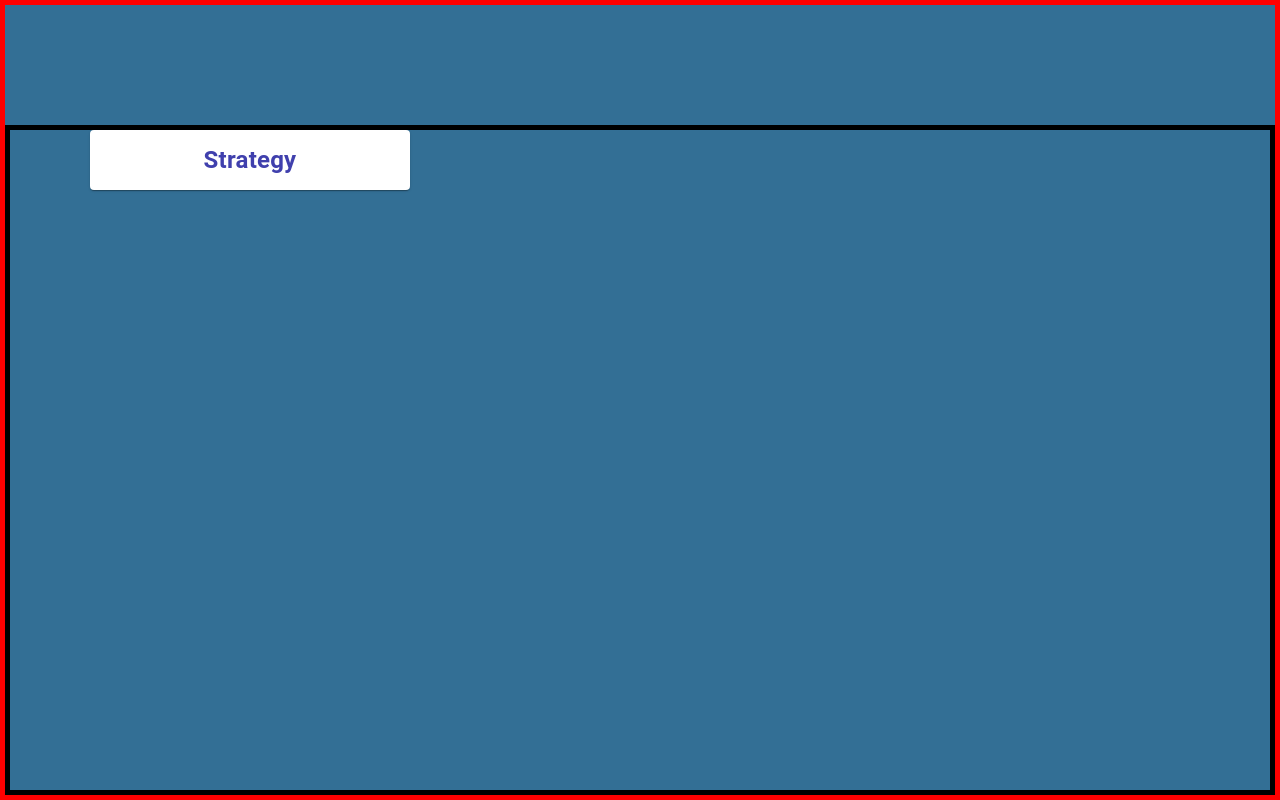
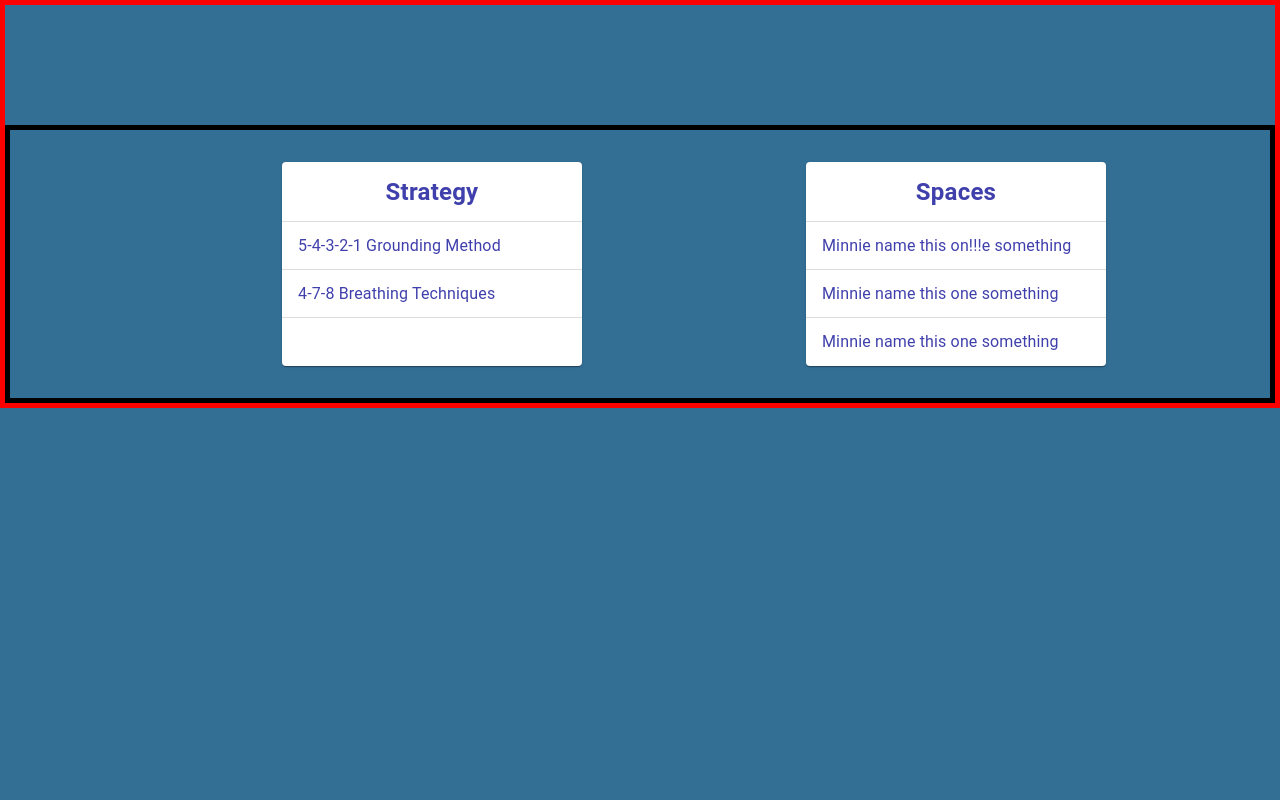
Before and after one commit to mdobinda/HackGT-9, a React (Create React App) app in the folder frontend/: page /results in a window 1280 px wide. Built offline with nearby package versions, Linux system fonts and the light colour scheme; no server answers.

Commit message:
Final push

```diff
--- a/frontend/src/result.js
+++ b/frontend/src/result.js
@@ -1,27 +1,116 @@
-import React from 'react';
+import React, {useState} from 'react';
+import {ExpandMore} from '@mui/icons-material';
+import {useLocation} from 'react-router-dom';
 import {
     Accordion, AccordionDetails,
     AccordionSummary, Card,
     CardActionArea, CardContent,
     CardMedia, Divider,
-    Icon, Typography
+    Icon, Typography,
 } from '@mui/material';
+
 
 export default function Result ()
 {
+
+
+    const [expanded, setExpanded] = useState('');
+    const location = useLocation();
+
+    console.log(location.state)
+
+    const handleChange = (panel) => (event, isExpanded) => {
+        event.preventDefault()
+        setExpanded(isExpanded ? panel : false);
+      };
+
     return(
-        <div style={{ display:"flex",height:"100vh", border:"solid 5px red",textAlign:"center", alignContent:"center"}}>
-            <div style={{border:"solid 5px black", marginTop:"15vh" ,width:"100vw"}}>
-                <div style={{width:"25vw", marginLeft:"10vh"}}>
+        <div style={{ display:"flex",width: "100%", border:"solid 5px red",textAlign:"center",  justifyContent: "space-between"}}>
+            <div style={{border:"solid 5px black", marginTop:"15vh" ,width:"100vw", flexDirection:"row"}}>
+                <div style={{display:'flex', width:"25vw", height:'100%', marginLeft:"10vh", flexDirection:"row", alignItems: 'space-between'}}>
+
+                    <div style = {{alignItems: "space-between", margin: "10%", marginLeft: "60%" }}>
+
                     <Accordion expanded={false} style={{minWidth:"300px"}}>
                         <AccordionSummary sx={{textAlign: "center", alignItems:"center", justifyContent:"center"}}>
                             <Typography sx={{flexGrow:1, fontWeight:600, fontSize:24}} textAlign={"center"} color="rgb(64, 64, 173)"> Strategy </Typography>
                         </AccordionSummary>
+                        <AccordionDetails>
+
+                        The 54321 grounding technique is simple, yet powerful. Like gradually attaching anchors to the boat, this method slowly pulls you back to earth.
+
+                        </AccordionDetails>
+                    </Accordion>
+                    <Accordion  style={{minWidth:"300px"}}>
+                        <AccordionSummary sx={{textAlign: "center", alignItems:"center", justifyContent:"center"}} id={"strategy1"}>
+                            <Typography color="rgb(64, 64, 173)"> 5-4-3-2-1 Grounding Method </Typography>
+                        </AccordionSummary>
                         <AccordionDetails></AccordionDetails>
                     </Accordion>
+                    <Accordion  style={{minWidth:"300px"}}>
+                        <AccordionSummary sx={{textAlign: "center", alignItems:"center", justifyContent:"center"}} id={"strategy2"}>
+                            <Typography color="rgb(64, 64, 173)"> 4-7-8 Breathing Techniques  </Typography>
+
+
+                        </AccordionSummary>
+                        <AccordionDetails>
+
+                        Try the following:
+
+                        Inhale to a count of four with your mouth closed.
+                        Hold to a count of seven.
+
+                        Exhale through pursed lips with a whooshing sound to a count of eight.
+                        Repeat the cycle up to four times, unless uncomfortable.
+                        </AccordionDetails>
+                    </Accordion>
+                    <Accordion style={{minWidth:"300px"}}>
+                        <AccordionSummary sx={{textAlign: "center", alignItems:"center", justifyContent:"center"}} id={"strategy1"}>
+                            <Typography color="rgb(64, 64, 173)">  </Typography>
+                        </AccordionSummary>
+                        <AccordionDetails></AccordionDetails>
+                    </Accordion>
+
+
+                    </div>
+
+
+
+                    <div style={{width:"25vw", flexDirection: "row", justifyContent: 'space-between', margin: "10%", marginLeft: "60%" }}>
+                    <Accordion expanded={false} style={{minWidth:"300px"}}>
+                        <AccordionSummary sx={{textAlign: "center", alignItems:"center", justifyContent:"center"}}>
+                            <Typography sx={{flexGrow:1, fontWeight:600, fontSize:24}} textAlign={"center"} color="rgb(64, 64, 173)"> Spaces </Typography>
+                        </AccordionSummary>
+                        <AccordionDetails></AccordionDetails>
+                    </Accordion>
+                    <Accordion  style={{minWidth:"300px"}}>
+                        <AccordionSummary sx={{textAlign: "center", alignItems:"center", justifyContent:"center"}}>
+                            <Typography color="rgb(64, 64, 173)"> Minnie name this on!!!e something </Typography>
+                        </AccordionSummary>
+                        <AccordionDetails></AccordionDetails>
+                    </Accordion>
+                    <Accordion  style={{minWidth:"300px"}}>
+                        <AccordionSummary sx={{textAlign: "center", alignItems:"center", justifyContent:"center"}}>
+                            <Typography color="rgb(64, 64, 173)"> Minnie name this one something </Typography>
+                        </AccordionSummary>
+                        <AccordionDetails></AccordionDetails>
+                    </Accordion>
+                    <Accordion  style={{minWidth:"300px"}}>
+                        <AccordionSummary sx={{textAlign: "center", alignItems:"center", justifyContent:"center"}}>
+                            <Typography color="rgb(64, 64, 173)"> Minnie name this one something </Typography>
+                        </AccordionSummary>
+                        <AccordionDetails></AccordionDetails>
+                    </Accordion>
+                    </div>
+
                 </div>
+
+
             </div>
+
+
         </div>
+
 
     )
 }
--- a/frontend/src/survey/Feeling.js
+++ b/frontend/src/survey/Feeling.js
@@ -48,7 +48,7 @@ export default function Feeling()
 
 
 
-        <Link to='/home'>  <ArrowBackIcon/> </Link>
+        <Link to='/'>  <ArrowBackIcon/> </Link>
 
 
 
--- a/frontend/src/survey/FeelingDeeper.js
+++ b/frontend/src/survey/FeelingDeeper.js
@@ -98,7 +98,7 @@ export default function Feeling({props})
 
             <div style={{display: "flex", width: "100vw", alignItems: "flex-end", justifyContent: "space-between", padding: "3%"}}>
 
-            <div onClick={() => goToDrink()}>  <ArrowBackIcon style={{marginRight:"8vw", color:"white"}}/>  </div>
+            <div onClick={() => navigation("/feeling")}>  <ArrowBackIcon style={{marginRight:"8vw", color:"white"}}/>  </div>
 
 
             <div onClick={() => goToDrink()}>  <ArrowForwardIcon style={{marginRight:"8vw", color:"white"}}/>  </div>
--- a/frontend/src/survey/Survey.css
+++ b/frontend/src/survey/Survey.css
@@ -34,3 +34,8 @@
 {
     transform:translate(0,-1vh);
 }
+
+.Selected
+{
+    background-color: #b3a793;
+}
--- /dev/null
+++ b/frontend/src/survey/drinkyQuestions.json
@@ -0,0 +1,3 @@
+{
+    "times" : ["Less than 8-10 hours", "8-12", "12-18", "18-24+"]
+}
--- a/frontend/src/survey/questions.json
+++ b/frontend/src/survey/questions.json
@@ -7,5 +7,4 @@
     [
         "Irritated", "Furious"
     ]
-
 }
```
Also changed, not shown: frontend/src/survey/Drinky.js (+80 -7 lines).
